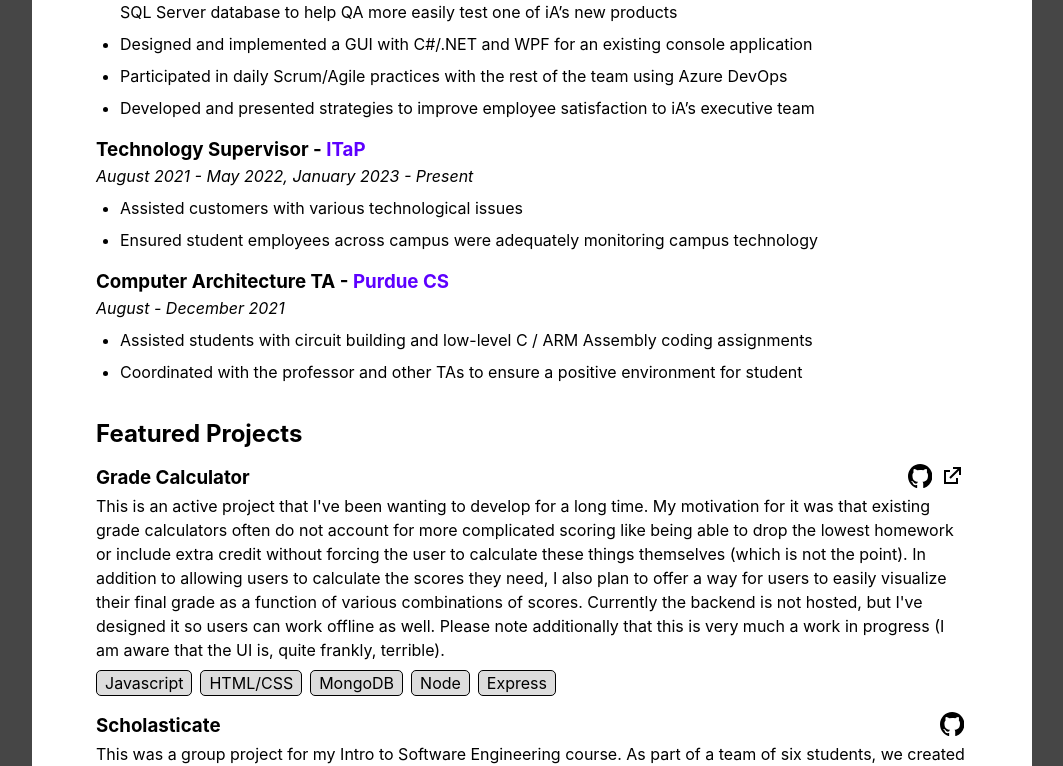
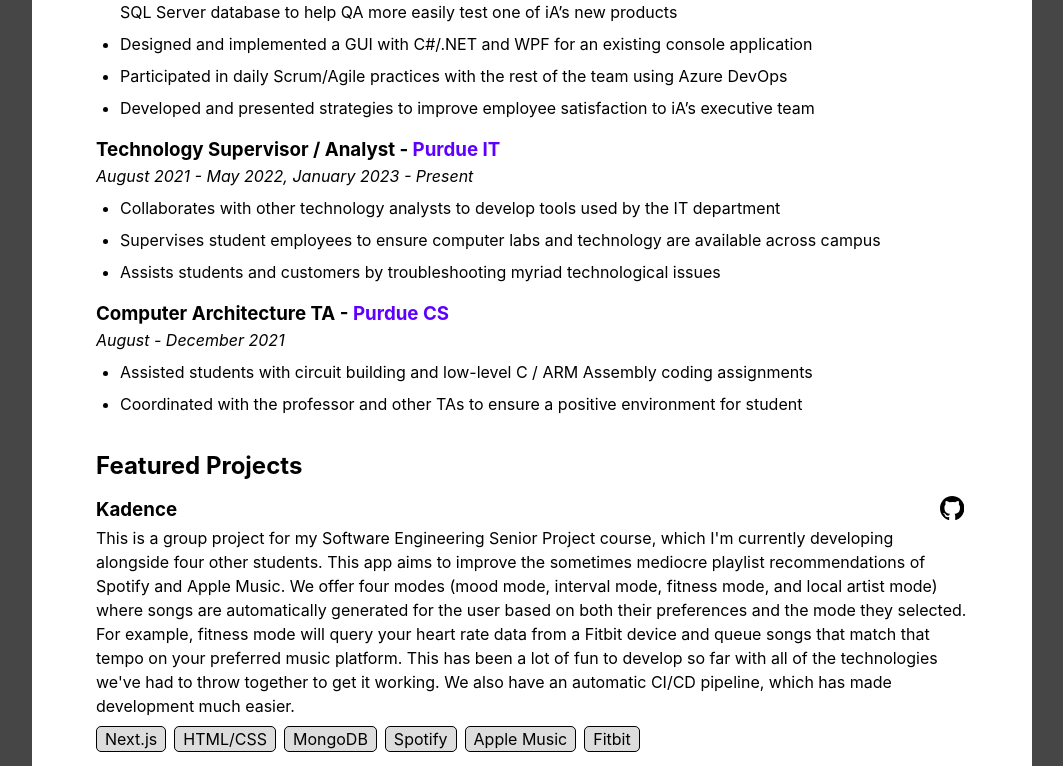
Before and after one commit to colstonstreit/site, a React (Create React App) app: page /#/ in a window 1280 px wide. Shown: the part 482-1248 px from the top of the page, without its empty margins (108-1171 px from the left). Built offline with nearby package versions, Linux system fonts and the light colour scheme.

Commit message:
Added Kadence as featured project, modified grade calculator and tech analyst

```diff
--- a/src/Home.jsx
+++ b/src/Home.jsx
@@ -80,14 +80,15 @@
         </ul>
       </Experience>
       <Experience
-        title="Technology Supervisor"
-        company="ITaP"
+        title="Technology Supervisor / Analyst"
+        company="Purdue IT"
         companyLink="https://www.itap.purdue.edu/about/index.html"
         time="August 2021 - May 2022, January 2023 - Present"
       >
         <ul>
-          <li>Assisted customers with various technological issues</li>
-          <li>Ensured student employees across campus were adequately monitoring campus technology</li>
+          <li>Collaborates with other technology analysts to develop tools used by the IT department</li>
+          <li>Supervises student employees to ensure computer labs and technology are available across campus</li>
+          <li>Assists students and customers by troubleshooting myriad technological issues</li>
         </ul>
       </Experience>
       <Experience
@@ -131,6 +132,21 @@
   return (
     <div className="featuredProjects">
       <FeaturedProject
+        title="Kadence"
+        tools={["Next.js", "HTML/CSS", "MongoDB", "Spotify", "Apple Music", "Fitbit"]}
+        githubLink={"https://github.com/AverySchaefer/Kadence_New"}
+        liveLink={""}
+      >
+        This is a group project for my Software Engineering Senior Project course, which I'm currently developing
+        alongside four other students. This app aims to improve the sometimes mediocre playlist recommendations of
+        Spotify and Apple Music. We offer four modes (mood mode, interval mode, fitness mode, and local artist mode)
+        where songs are automatically generated for the user based on both their preferences and the mode they selected.
+        For example, fitness mode will query your heart rate data from a Fitbit device and queue songs that match that
+        tempo on your preferred music platform. This has been a lot of fun to develop so far with all of the
+        technologies we've had to throw together to get it working. We also have an automatic CI/CD pipeline, which has
+        made development much easier.
+      </FeaturedProject>
+      <FeaturedProject
         title="Grade Calculator"
         tools={["Javascript", "HTML/CSS", "MongoDB", "Node", "Express"]}
         githubLink={"https://github.com/colstonstreit/GradeCalculator"}
@@ -139,10 +155,9 @@
         This is an active project that I've been wanting to develop for a long time. My motivation for it was that
         existing grade calculators often do not account for more complicated scoring like being able to drop the lowest
         homework or include extra credit without forcing the user to calculate these things themselves (which is not the
-        point). In addition to allowing users to calculate the scores they need, I also plan to offer a way for users to
-        easily visualize their final grade as a function of various combinations of scores. Currently the backend is not
-        hosted, but I've designed it so users can work offline as well. Please note additionally that this is very much
-        a work in progress (I am aware that the UI is, quite frankly, terrible).
+        point). This tool also allows users to visualize their final grade as a function of scores yet to be determined.
+        Currently the backend is not hosted, but I've designed it so users can work offline as well. Please note
+        additionally that this is very much a work in progress (i.e., the UI will be made better eventually).
       </FeaturedProject>
       <FeaturedProject
         title="Scholasticate"
@@ -171,7 +186,7 @@
   return (
     <section className="projects">
       <h2>Featured Projects</h2>
-      <FeaturedProjects></FeaturedProjects>
+      <FeaturedProjects />
       {/* <h2>Other Noteworthy Projects</h2>
     <OtherProjects></OtherProjects> */}
     </section>
@@ -185,10 +200,10 @@
 export default function Home() {
   return (
     <>
-      <About></About>
-      <RelevantExperience></RelevantExperience>
-      <Projects></Projects>
-      <Contact></Contact>
+      <About />
+      <RelevantExperience />
+      <Projects />
+      <Contact />
     </>
   );
 }
```
